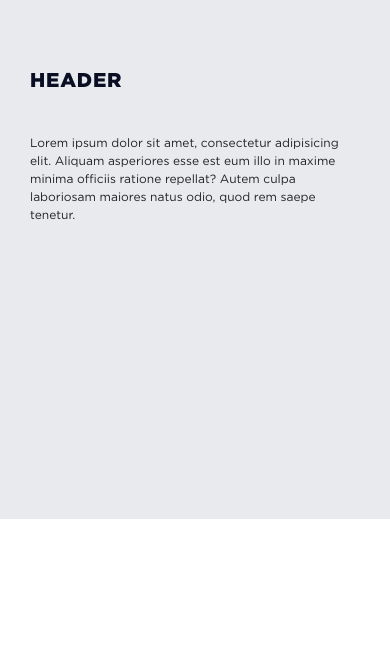
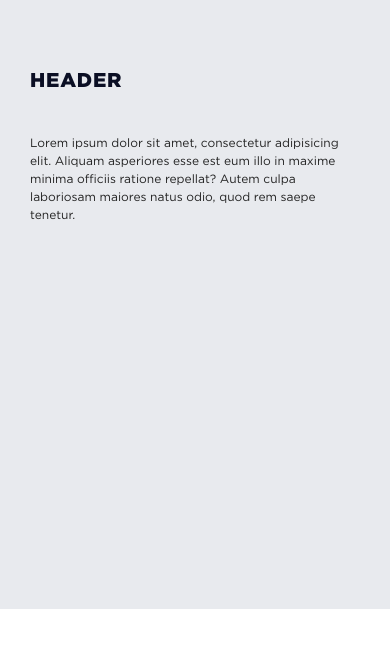
Before and after one commit to OlhaKa/tesla, a plain HTML site: page default.html in a window 390 px wide. Drawn offline with Linux system fonts and the light colour scheme.

Commit message:
style for empty page

```diff
--- a/scss/_media.scss
+++ b/scss/_media.scss
@@ -39,7 +39,9 @@
       }
 
     }
-
+  }
+  body .default-page {
+    min-height: calc(100vh - 235px);
   }
 }
 
```
Also changed, not shown: css/main.css, 1 other file.
